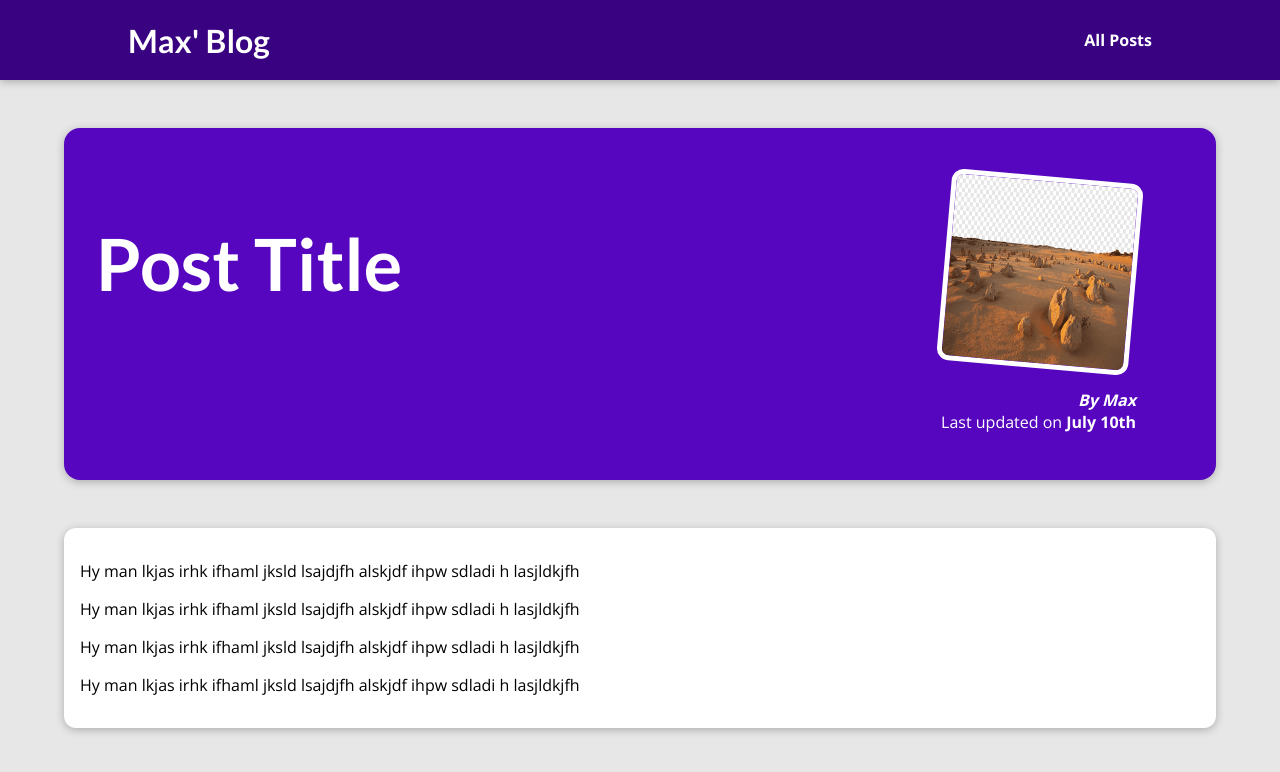
After one commit to Maxzimmerman/django-course-project, a Django app: template my_site/blog/templates/blog/post-detail.html in a window 1280 px wide. The commit adds this page. Shown: the top 772 px of the page. Run offline with Django 4.2, Linux system fonts and the light colour scheme; the template is opened without the code that fills it, so the values that code supplies are empty.

Commit message:
added images to index.hgml

```diff
--- /dev/null
+++ b/my_site/blog/static/blog/post-detail.css
@@ -0,0 +1,62 @@
+body {
+  background-color: #e7e7e7;
+}
+
+#main-navigation {
+  background-color: #390281;
+  box-shadow: 0 2px 8px rgba(0, 0, 0, 0.25);
+}
+
+#summary {
+  margin: 8rem auto 3rem auto;
+  padding: 2rem;
+  width: 90%;
+  max-width: 90rem;
+  border-radius: 16px;
+  background-color: #5706c0;
+  position: relative;
+  box-shadow: 0 2px 8px rgba(0, 0, 0, 0.25);
+  height: 22rem;
+}
+
+#summary h2 {
+  color: white;
+  font-size: 4.5rem;
+}
+
+#summary article {
+  position: absolute;
+  top: 2rem;
+  right: 3rem;
+  padding: 1rem 2rem;
+  border-radius: 12px;
+  text-align: right;
+  color: white;
+}
+
+#summary article img {
+  width: 12rem;
+  height: 12rem;
+  border-radius: 12px;
+  transform: rotateZ(5deg);
+  border: 5px solid white;
+  margin-bottom: 1rem;
+}
+
+#summary address {
+  font-weight: bold;
+}
+
+#summary time {
+  font-weight: bold;
+}
+
+main {
+  width: 90%;
+  max-width: 90rem;
+  margin: 3rem auto;
+  background-color: white;
+  padding: 1rem;
+  border-radius: 12px;
+  box-shadow: 0 2px 8px rgba(0, 0, 0, 0.25);
+}
--- /dev/null
+++ b/my_site/blog/templates/blog/post-detail.html
@@ -0,0 +1,42 @@
+{% extends "base.html" %}
+{% load static %}
+
+{% block title%}
+    This Post Title
+{% endblock%}
+
+{% block css_files %}
+    <link rel="stylesheet" href="{% static "blog/post-detail.css" %}">
+{% endblock %}
+
+{% block content%}
+    <section id="summary">
+        <h2>Post Title</h2>
+        <article>
+            <img src="{% static "blog/images/png-clipart-beautiful-desert-beautiful-desert-image-vast-desert.png" %}" alt="Post Title">
+            <address>By Max</address>
+            <div>
+                Last updated on <time>July 10th</time>
+            </div>
+        </article>
+    </section>
+
+    <main>
+        <p>
+            Hy man lkjas irhk ifhaml jksld lsajdjfh
+            alskjdf ihpw sdladi h lasjldkjfh
+        </p>
+        <p>
+            Hy man lkjas irhk ifhaml jksld lsajdjfh
+            alskjdf ihpw sdladi h lasjldkjfh
+        </p>
+        <p>
+            Hy man lkjas irhk ifhaml jksld lsajdjfh
+            alskjdf ihpw sdladi h lasjldkjfh
+        </p>
+        <p>
+            Hy man lkjas irhk ifhaml jksld lsajdjfh
+            alskjdf ihpw sdladi h lasjldkjfh
+        </p>
+    </main>
+{% endblock %}
--- a/my_site/blog/urls.py
+++ b/my_site/blog/urls.py
@@ -6,5 +6,5 @@ urlpatterns = [
     path("", views.starting_page, name="starting-page"),
     path("post", views.posts, name="posts-page"),
     path("posts/<slug:slug>", views.post_detail,
-         name="post-detail-page") #/posts/my-first-post
+         name="post-detail-page")  # /posts/my-first-post
 ]
--- a/my_site/static/app.css
+++ b/my_site/static/app.css
@@ -46,3 +46,31 @@ h3 {
 #main-navigation h1 a:active {
   color: white;
 }
+
+#main-navigation {
+  width: 100%;
+  height: 5rem;
+  display: flex;
+  justify-content: space-between;
+  align-items: center;
+  padding: 0 10%;
+  position: absolute;
+  top: 0;
+  left: 0;
+}
+
+#main-navigation a {
+  text-decoration: none;
+  color: white;
+  font-weight: bold;
+}
+
+#main-navigation a:hover,
+#main-navigation a:active {
+  color: #cf79f1;
+}
+
+#main-navigation h1 a:hover,
+#main-navigation h1 a:active {
+  color: white;
+}
--- a/my_site/templates/base.html
+++ b/my_site/templates/base.html
@@ -11,7 +11,14 @@
         {% block css_files %}{% endblock %}
     </head>
     <body>
+        <header id="main-navigation">
+            <h1><a href="{% url "starting-page" %}">Max' Blog</a></h1>
+                <nav>
+                    <a href="{% url "posts-page" %}">All Posts</a>
+                </nav>
+        </header>
         {% block content %}
+
         {% endblock %}
     </body>
 </html>
```
Also changed, not shown: my_site/blog/static/blog/all-posts.css (added, +43 -0 lines), my_site/blog/static/blog/post.css (added, +43 -0 lines), my_site/blog/templates/blog/all-posts.html (added, +22 -0 lines), my_site/blog/templates/blog/includes/post.html (added, +17 -0 lines), my_site/blog/templates/blog/index.html (+3 -21 lines), my_site/blog/views.py (+73 -3 lines).
